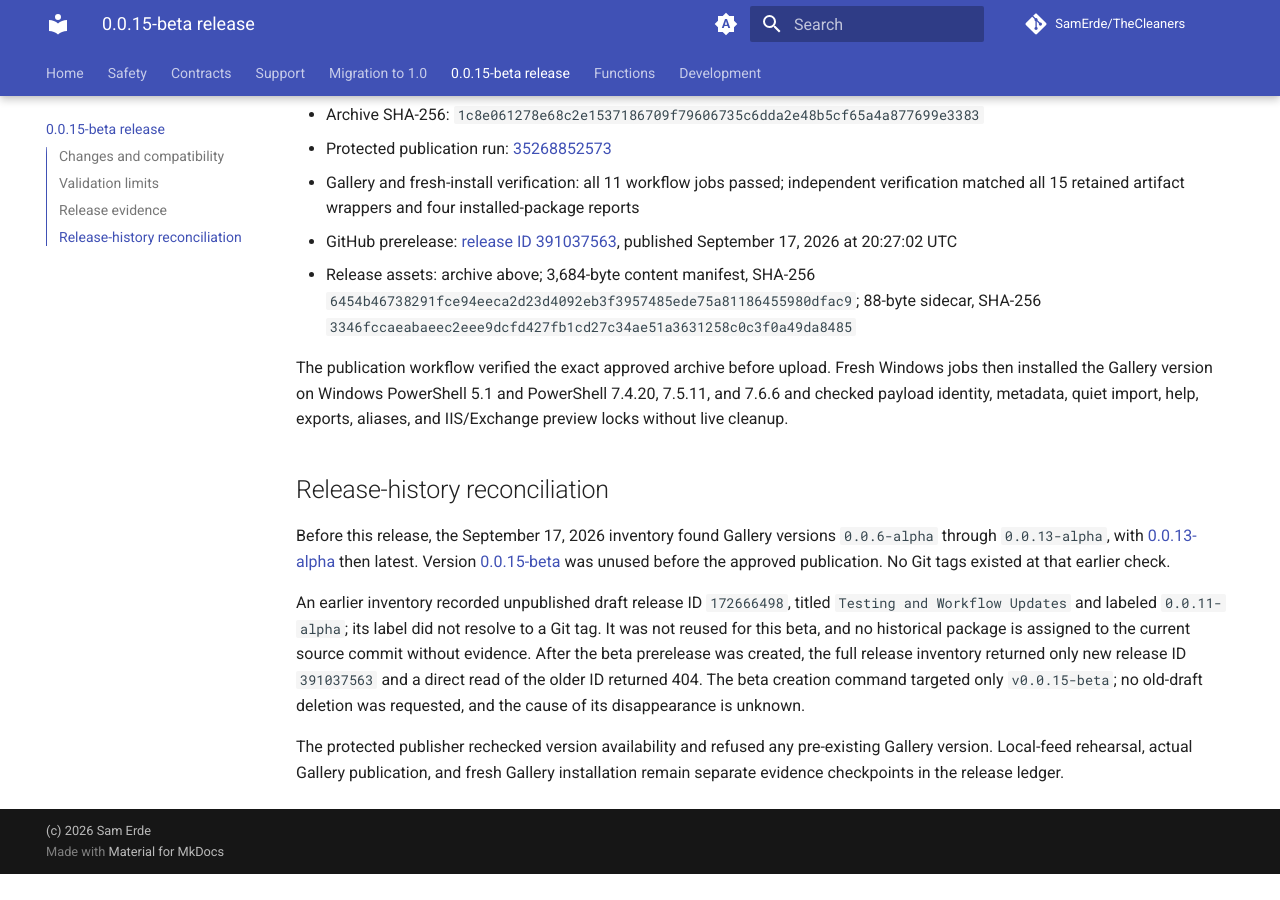
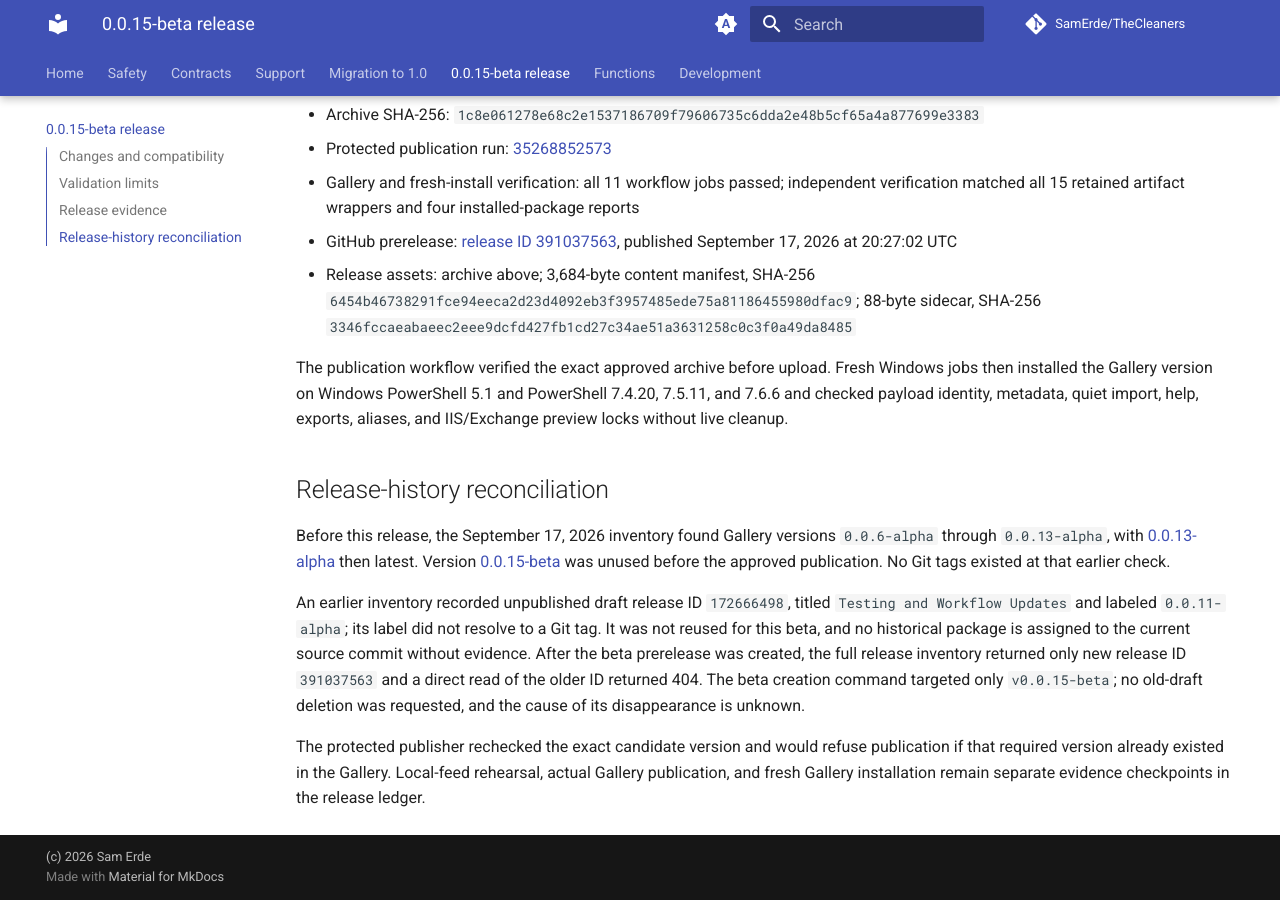
Before and after one commit to SamErde/TheCleaners, an MkDocs documentation site: the page built from docs/releases/0.0.15-beta.md, in a window 1280 px wide and 900 px high, scrolled down 1206 px. Built offline with MkDocs 1.6.1 and Material for MkDocs 9.7.7, drawn with Linux system fonts in a browser that asks for light colours; comment, search, counter and statistics services are not loaded; before the commit the page ends 2080 px from its top, so only the background shows below that.

Commit message:
📚docs(release): reconcile published beta facts

```diff
--- a/docs/releases/0.0.15-beta.md
+++ b/docs/releases/0.0.15-beta.md
@@ -44,4 +44,4 @@ Before this release, the September 17, 2026 inventory found Gallery versions `0.
 
 An earlier inventory recorded unpublished draft release ID `172666498`, titled `Testing and Workflow Updates` and labeled `0.0.11-alpha`; its label did not resolve to a Git tag. It was not reused for this beta, and no historical package is assigned to the current source commit without evidence. After the beta prerelease was created, the full release inventory returned only new release ID `391037563` and a direct read of the older ID returned 404. The beta creation command targeted only `v0.0.15-beta`; no old-draft deletion was requested, and the cause of its disappearance is unknown.
 
-The protected publisher rechecked version availability and refused any pre-existing Gallery version. Local-feed rehearsal, actual Gallery publication, and fresh Gallery installation remain separate evidence checkpoints in the release ledger.
+The protected publisher rechecked the exact candidate version and would refuse publication if that required version already existed in the Gallery. Local-feed rehearsal, actual Gallery publication, and fresh Gallery installation remain separate evidence checkpoints in the release ledger.
```
Also changed, not shown: .github/SECURITY.md.
